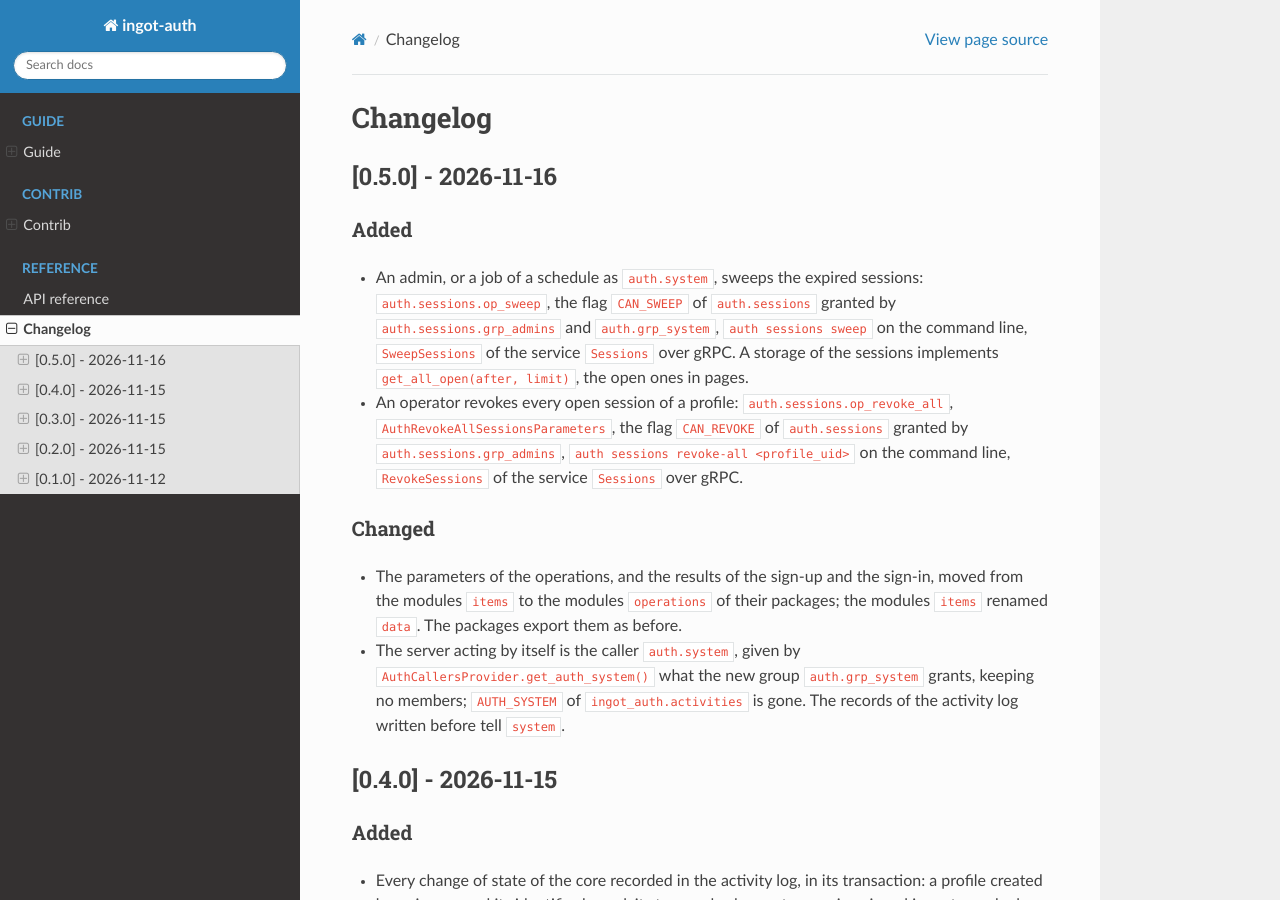
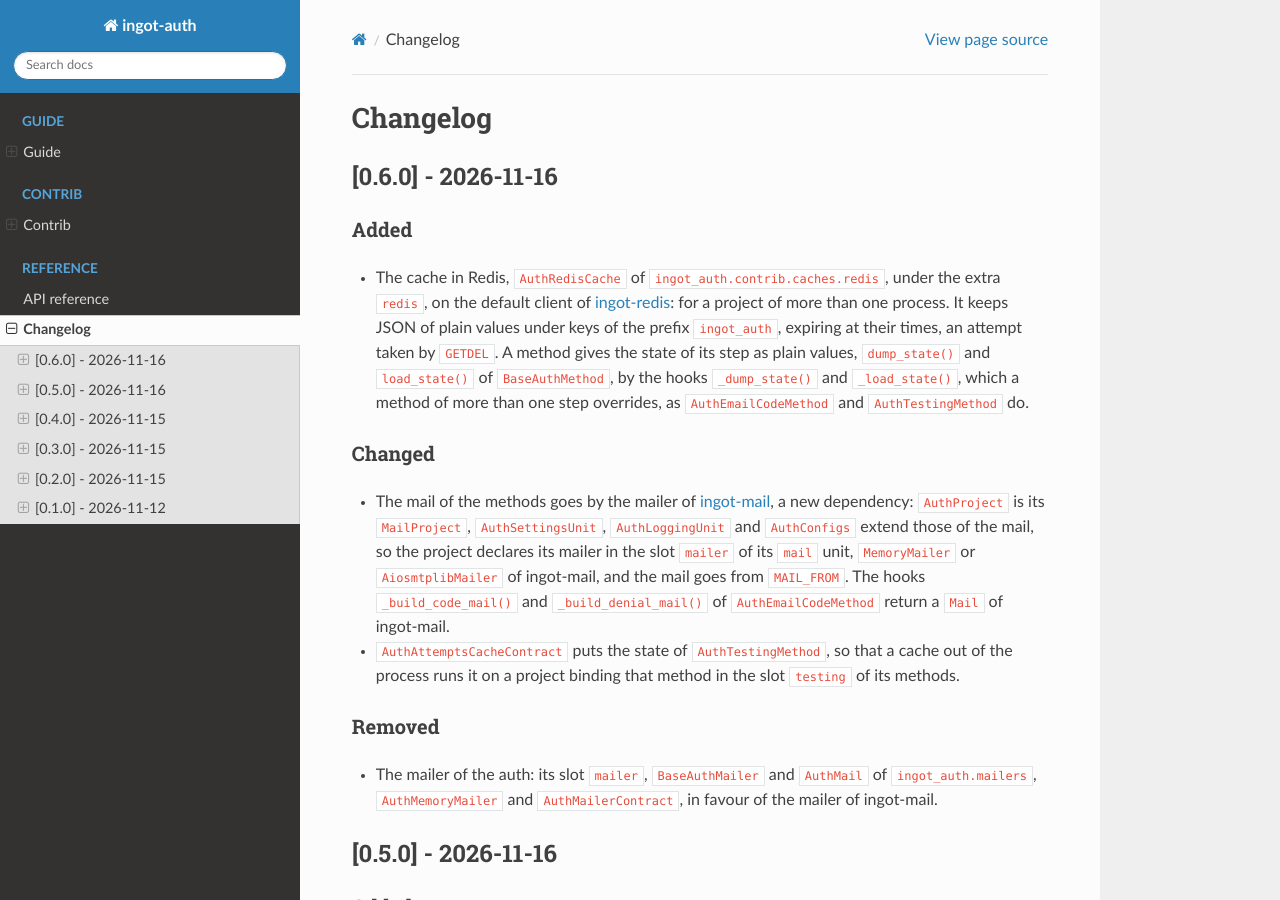
Before and after one commit to ak-ingots/ingot-auth, a Sphinx documentation site: the page built from docs/changelog.md, in a window 1280 px wide and 900 px high. Built offline with Sphinx 7.4.7 and the Read the Docs theme 3.1.0, drawn with Linux system fonts in a browser that asks for light colours; pages that are not in the unit, such as notebooks, are missing from menus.

Commit message:
Release 0.6.0 (#72)
- The mail of the methods by the mailer of ingot-mail.
- The cache in Redis under the extra redis.

🤖 Generated with [Claude Code](https://claude.com/claude-code)

Co-authored-by: Claude Opus 5.5 <noreply@anthropic.com>

```diff
--- a/CHANGELOG.md
+++ b/CHANGELOG.md
@@ -1,6 +1,36 @@
 # ingot-auth Changelog
 
 <!-- towncrier release notes start -->
+
+## [0.6.0] - 2026-11-16
+### Added
+- The cache in Redis, `AuthRedisCache` of `ingot_auth.contrib.caches.redis`,
+  under the extra `redis`, on the default client of
+  [ingot-redis](https://pypi.org/project/ingot-redis/): for a project of more
+  than one process. It keeps JSON of plain values under keys of the prefix
+  `ingot_auth`, expiring at their times, an attempt taken by `GETDEL`. A
+  method gives the state of its step as plain values, `dump_state()` and
+  `load_state()` of `BaseAuthMethod`, by the hooks `_dump_state()` and
+  `_load_state()`, which a method of more than one step overrides, as
+  `AuthEmailCodeMethod` and `AuthTestingMethod` do.
+
+### Changed
+- The mail of the methods goes by the mailer of
+  [ingot-mail](https://pypi.org/project/ingot-mail/), a new dependency:
+  `AuthProject` is its `MailProject`, `AuthSettingsUnit`, `AuthLoggingUnit`
+  and `AuthConfigs` extend those of the mail, so the project declares its
+  mailer in the slot `mailer` of its `mail` unit, `MemoryMailer` or
+  `AiosmtplibMailer` of ingot-mail, and the mail goes from `MAIL_FROM`. The
+  hooks `_build_code_mail()` and `_build_denial_mail()` of
+  `AuthEmailCodeMethod` return a `Mail` of ingot-mail.
+- `AuthAttemptsCacheContract` puts the state of `AuthTestingMethod`, so that
+  a cache out of the process runs it on a project binding that method in the
+  slot `testing` of its methods.
+
+### Removed
+- The mailer of the auth: its slot `mailer`, `BaseAuthMailer` and `AuthMail`
+  of `ingot_auth.mailers`, `AuthMemoryMailer` and `AuthMailerContract`, in
+  favour of the mailer of ingot-mail.
 
 ## [0.5.0] - 2026-11-16
 ### Added
--- a/pyproject.toml
+++ b/pyproject.toml
@@ -1,6 +1,6 @@
 [project]
 name = "ingot-auth"
-version = "0.5.0"
+version = "0.6.0"
 description = "Sign-up, sign-in and sessions of the users of Ingots applications."
 readme = "README.md"
 requires-python = ">=3.14"
```
Also changed, not shown: README.md (+3 -2 lines), changelog.d/+mail.changed.md (deleted, +0 -8 lines), changelog.d/+mail.removed.md (deleted, +0 -3 lines), changelog.d/+redis-cache.added.md (deleted, +0 -9 lines), changelog.d/+redis-cache.changed.md (deleted, +0 -3 lines), docs/index.md (+3 -2 lines), 1 other file.
